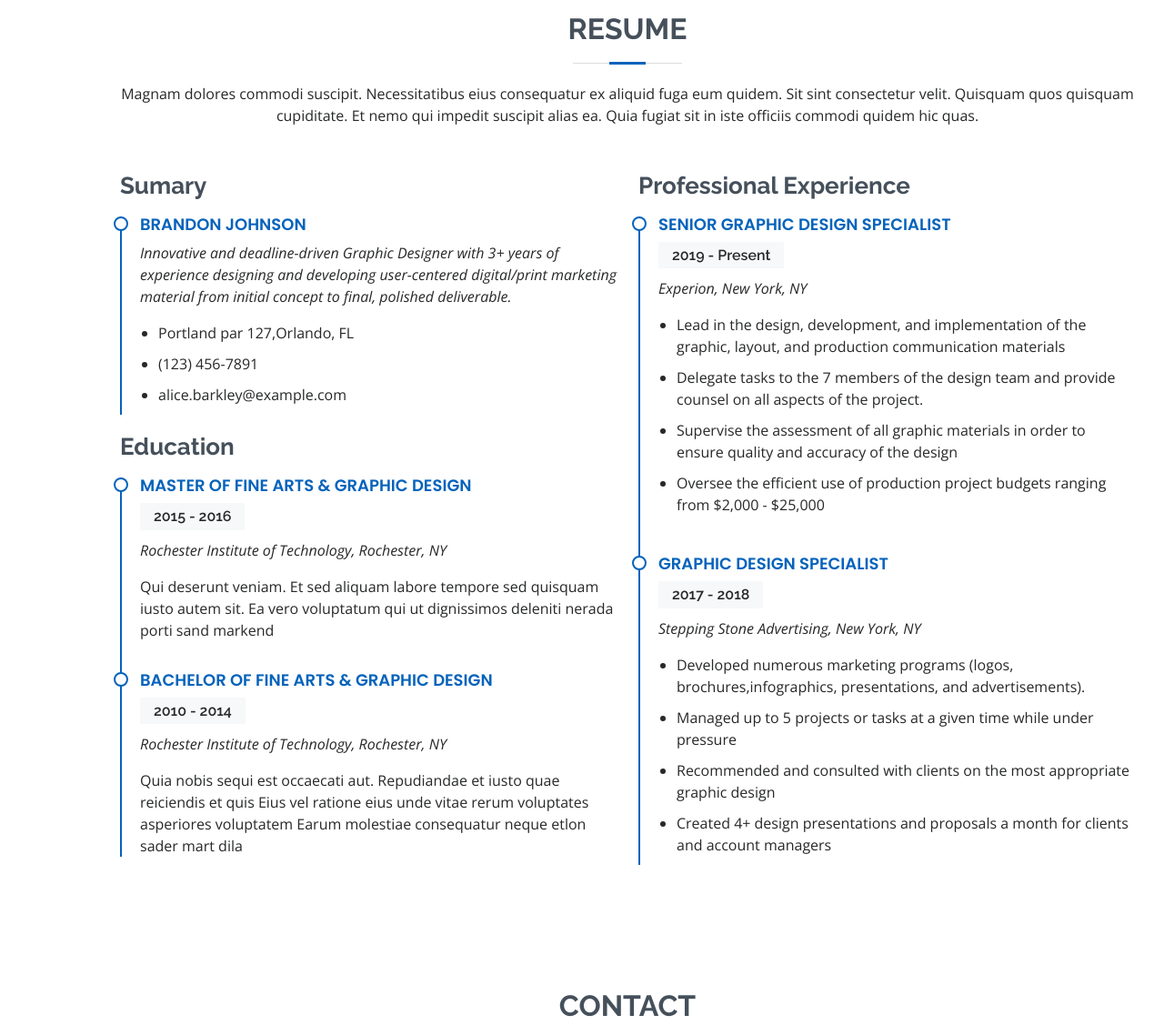
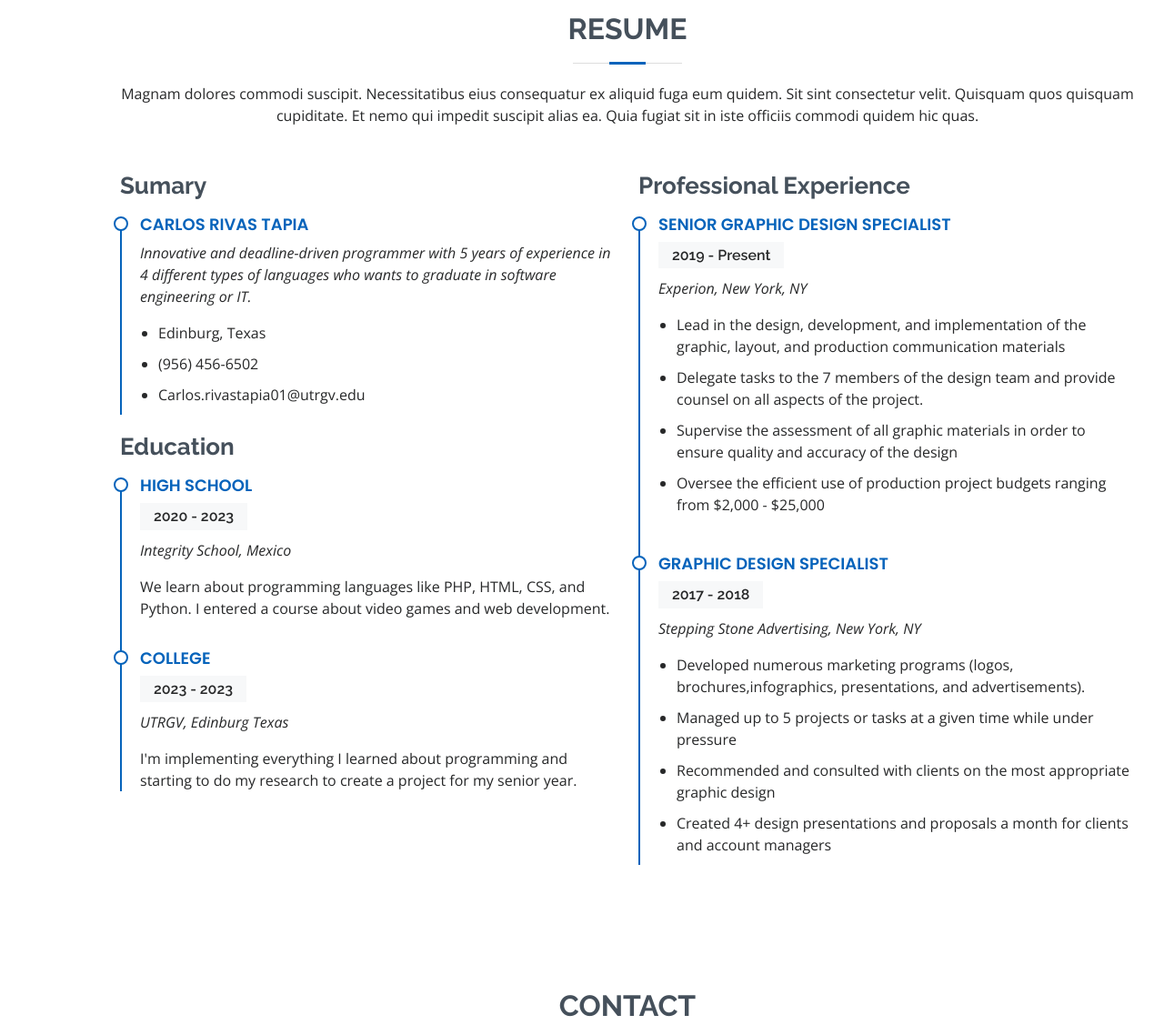
Before and after one commit to Carlos141205/-1101-final-project-, a Flask app: page / in a window 1280 px wide. Shown: the part 2343-3481 px from the top of the page at 91% size. Run offline with Flask 3, Linux system fonts and the light colour scheme; some libraries are stand-ins or nearby versions.

Commit message:
modified:   templates/index.html

```diff
--- a/templates/index.html
+++ b/templates/index.html
@@ -243,27 +243,27 @@
           <div class="col-lg-6">
             <h3 class="resume-title">Sumary</h3>
             <div class="resume-item pb-0">
-              <h4>Brandon Johnson</h4>
-              <p><em>Innovative and deadline-driven Graphic Designer with 3+ years of experience designing and developing user-centered digital/print marketing material from initial concept to final, polished deliverable.</em></p>
+              <h4>Carlos Rivas Tapia</h4>
+              <p><em>Innovative and deadline-driven programmer with 5 years of experience in 4 different types of languages who wants to graduate in software engineering or IT.</em></p>
               <ul>
-                <li>Portland par 127,Orlando, FL</li>
-                <li>(123) 456-7891</li>
-                <li>alice.barkley@example.com</li>
+                <li>Edinburg, Texas</li>
+                <li>(956) 456-6502</li>
+                <li>Carlos.rivastapia01@utrgv.edu</li>
               </ul>
             </div>
 
             <h3 class="resume-title">Education</h3>
             <div class="resume-item">
-              <h4>Master of Fine Arts &amp; Graphic Design</h4>
-              <h5>2015 - 2016</h5>
-              <p><em>Rochester Institute of Technology, Rochester, NY</em></p>
-              <p>Qui deserunt veniam. Et sed aliquam labore tempore sed quisquam iusto autem sit. Ea vero voluptatum qui ut dignissimos deleniti nerada porti sand markend</p>
+              <h4>High School</h4>
+              <h5>2020 - 2023</h5>
+              <p><em>Integrity School, Mexico</em></p>
+              <p>We learn about programming languages like PHP, HTML, CSS, and Python. I entered a course about video games and web development.</p>
             </div>
             <div class="resume-item">
-              <h4>Bachelor of Fine Arts &amp; Graphic Design</h4>
-              <h5>2010 - 2014</h5>
-              <p><em>Rochester Institute of Technology, Rochester, NY</em></p>
-              <p>Quia nobis sequi est occaecati aut. Repudiandae et iusto quae reiciendis et quis Eius vel ratione eius unde vitae rerum voluptates asperiores voluptatem Earum molestiae consequatur neque etlon sader mart dila</p>
+              <h4>College</h4>
+              <h5>2023 - 2023</h5>
+              <p><em>UTRGV, Edinburg Texas</em></p>
+              <p>I'm implementing everything I learned about programming and starting to do my research to create a project for my senior year.</p>
             </div>
           </div>
           <div class="col-lg-6">
```
